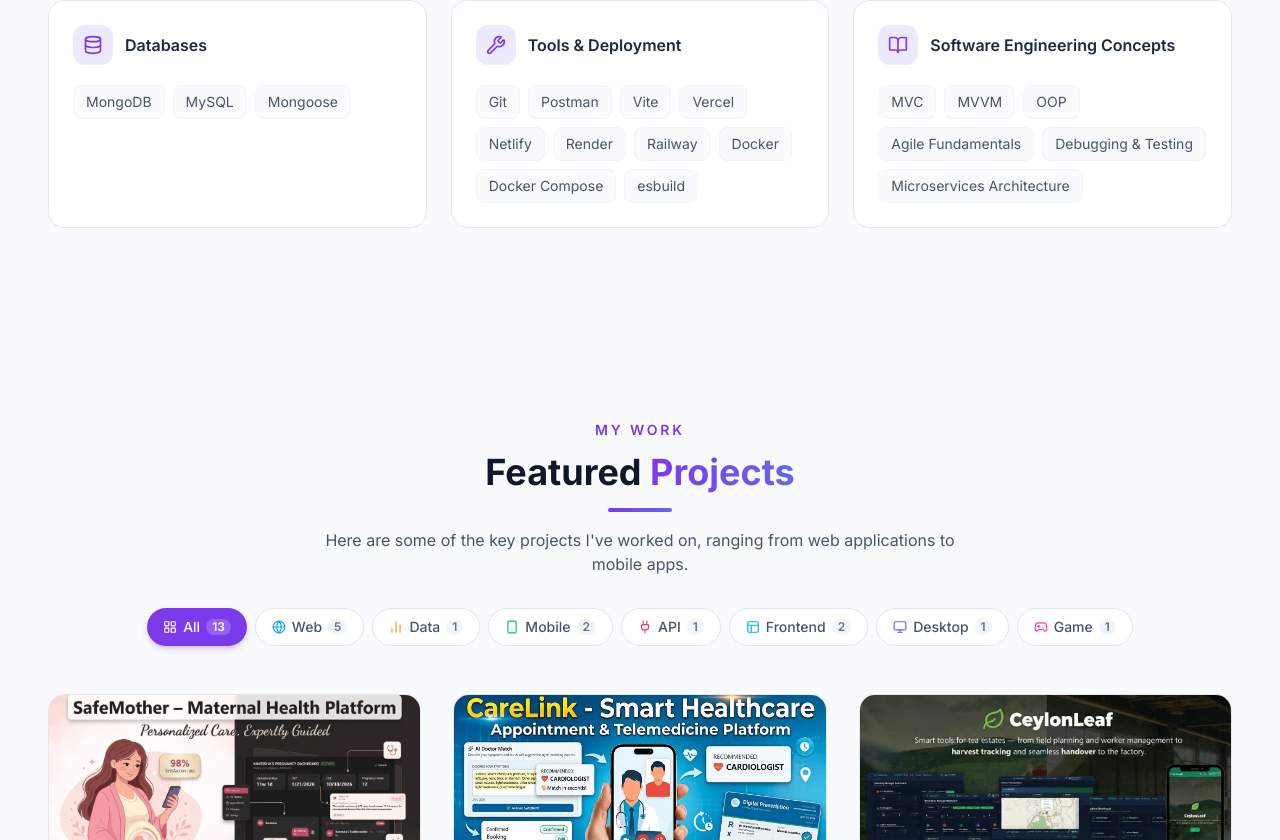
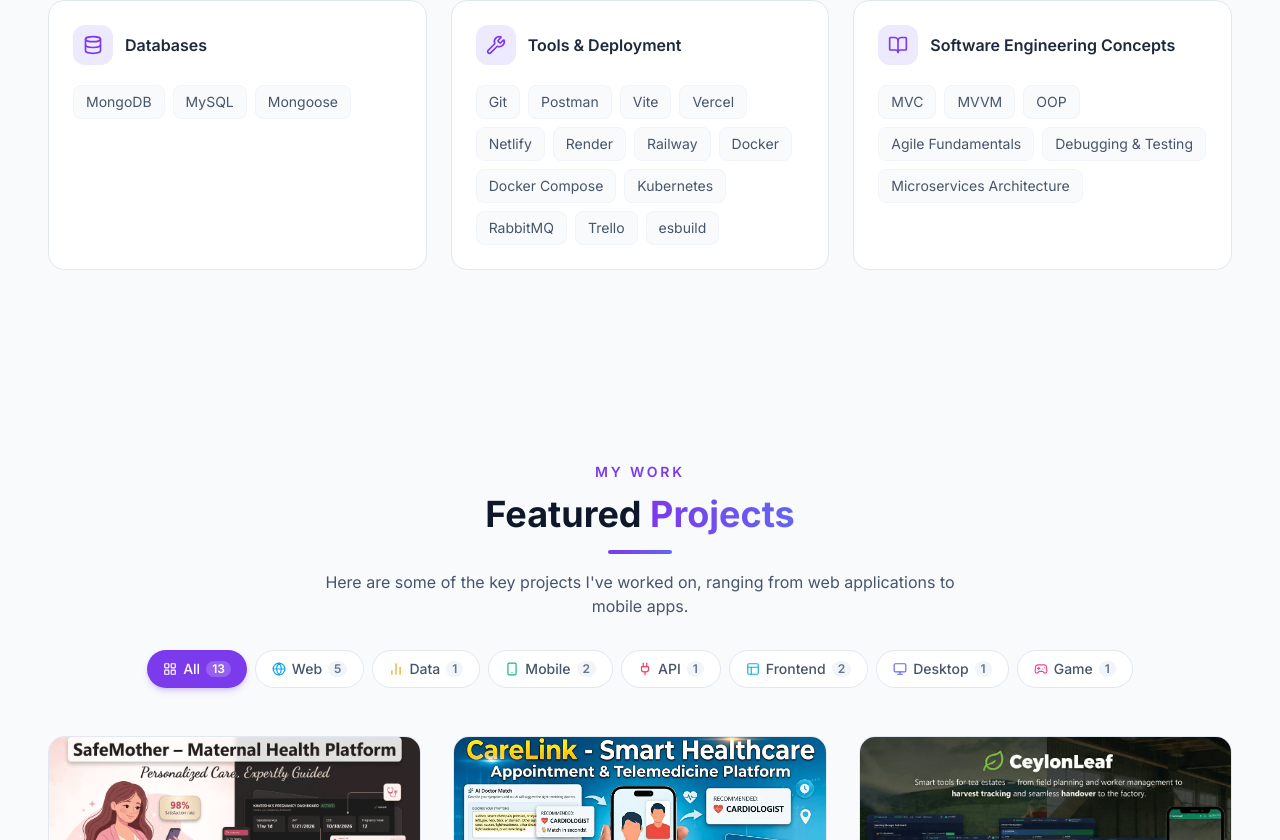
Before and after one commit to DilshaPrathibha/Portfolio, a React (Vite) app: page / in a window 1280 px wide. Shown: the part 1960-2800 px from the top of the page. Built offline with nearby package versions, Linux system fonts and the light colour scheme.

Commit message:
Update technologies

```diff
--- a/src/data/portfolioData.js
+++ b/src/data/portfolioData.js
@@ -49,7 +49,7 @@
         },
         {
             category: "Tools & Deployment",
-            items: ["Git", "Postman", "Vite", "Vercel", "Netlify", "Render", "Railway", "Docker", "Docker Compose", "esbuild"]
+            items: ["Git", "Postman", "Vite", "Vercel", "Netlify", "Render", "Railway", "Docker", "Docker Compose", "Kubernetes", "RabbitMQ", "Trello", "esbuild"]
         },
         {
             category: "Software Engineering Concepts",
@@ -70,7 +70,7 @@
         {
             title: "CareLink – Smart Healthcare Appointment & Telemedicine Platform",
             description: "A microservices-based healthcare platform for appointments and telemedicine. Contributed to appointment and notification services, including booking lifecycle, doctor approval, API security, email notifications, and SMS support.",
-            techStack: ["Node.js", "Express.js", "MongoDB", "Mongoose", "Docker", "Docker Compose", "JWT Authentication", "API Gateway", "Axios", "Nodemailer", "Twilio", "REST APIs"],
+            techStack: ["Node.js", "Express.js", "MongoDB", "Mongoose", "Docker", "Docker Compose", "Kubernetes", "RabbitMQ", "JWT Authentication", "API Gateway", "Axios", "Nodemailer", "Twilio", "REST APIs"],
             category: "Web",
             imageUrl: "/images/CareLink – Smart Healthcare Appointment & Telemedicine Platform.png",
             liveDemo: "https://se-3020-ds-assignment-01.vercel.app/",
@@ -80,7 +80,7 @@
         {
             title: "CeylonLeaf – Tea Plantation Management System",
             description: "A full-stack tea plantation management system with inventory tracking, fertilizer and insecticide management, supplier validation, stock control, tool monitoring, GPS vehicle tracking, and alerts.",
-            techStack: ["React", "Tailwind CSS", "Node.js", "Express.js", "MongoDB", "Leaflet", "JWT Authentication"],
+            techStack: ["React", "Tailwind CSS", "Node.js", "Express.js", "MongoDB", "Leaflet", "JWT Authentication", "Trello"],
             category: "Web",
             imageUrl: "/images/CeylonLeaf – Tea Plantation Management System.PNG",
             liveDemo: "https://ceylonleaf.vercel.app/",
```
